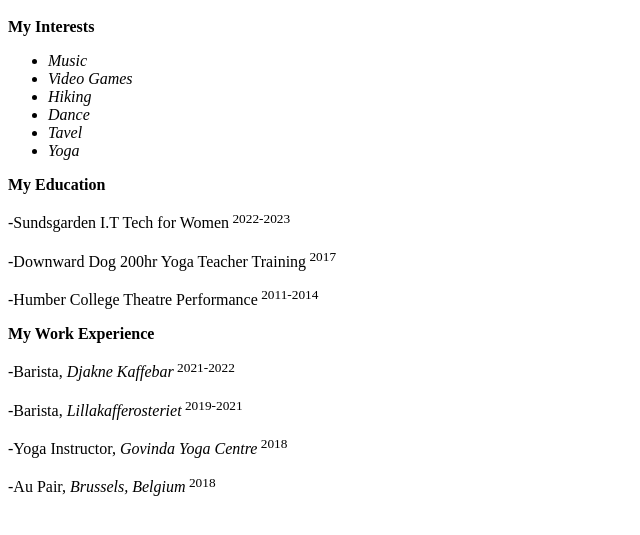
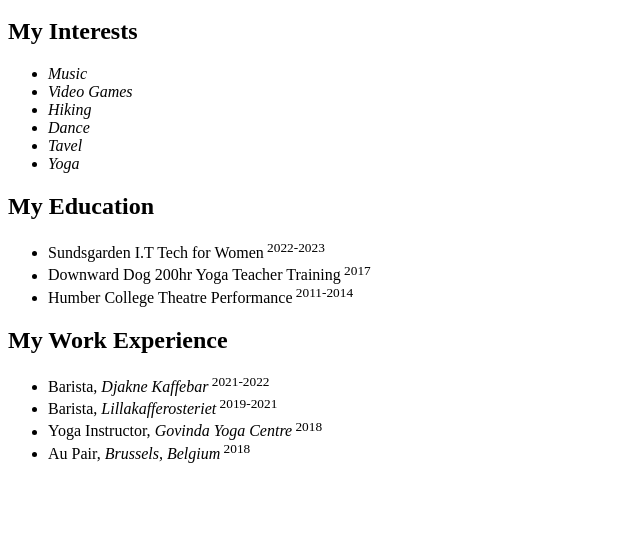
Before and after one commit to Rhibro/musical-spoon, a plain HTML site: page Index.html in a window 1280 px wide. Shown: the part 207-742 px from the top of the page, without its empty margins (0-640 px from the left). Drawn offline with Linux system fonts and the light colour scheme.

Commit message:
first commit

```diff
--- a/Index.html
+++ b/Index.html
@@ -8,7 +8,7 @@
 </head>
 <body>   <img src="images/myself.jpeg" alt="picture of myself smiling" width="100">
     <h1>Rhiannon Brönnimann</h1>
-   <p><b>My Interests</b></p>
+   <h2>My Interests</h2>
     <nav>
         <ul>
 <li><i>Music</i> </li>
@@ -19,14 +19,20 @@
 <li><i>Yoga</i></li>
             </ul>
     </nav>
-    <p><b>My Education</b></p>
-<p>-Sundsgarden I.T Tech for Women<span><sup> 2022-2023</sup></span></p>
-<p>-Downward Dog 200hr Yoga Teacher Training<span><sup> 2017</sup></span></p>
-<p>-Humber College Theatre Performance<span><sup> 2011-2014</sup></span></p>
-    <p><b>My Work Experience</b></p>
-<p>-Barista, <i>Djakne Kaffebar</i><span><sup> 2021-2022</sup></span></p>
-<p>-Barista, <i>Lillakafferosteriet</i><span><sup> 2019-2021</sup></span></p>
-<p>-Yoga Instructor, <i>Govinda Yoga Centre</i><span><sup> 2018</sup></span></p>
-<p>-Au Pair, <i>Brussels, Belgium</i><span><sup> 2018</sup></span></p>
+    <h2>My Education</h2>
+    <nav>
+        <ul>
+            <li>Sundsgarden I.T Tech for Women<span><sup> 2022-2023</sup></span></li>
+            <li>Downward Dog 200hr Yoga Teacher Training<span><sup> 2017</sup></span></li>
+            <li>Humber College Theatre Performance<span><sup> 2011-2014</sup></span></li></ul>
+    </nav>
+<h2>My Work Experience</h2>
+    <nav>
+        <ul>
+    <li>Barista, <i>Djakne Kaffebar</i><span><sup> 2021-2022</sup></span></li>
+    <li>Barista, <i>Lillakafferosteriet</i><span><sup> 2019-2021</sup></span></li>
+    <li>Yoga Instructor, <i>Govinda Yoga Centre</i><span><sup> 2018</sup></span></li>
+    <li>Au Pair, <i>Brussels, Belgium</i><span><sup> 2018</sup></span></li></ul>
+    </nav>
 </body>
 </html>
```
